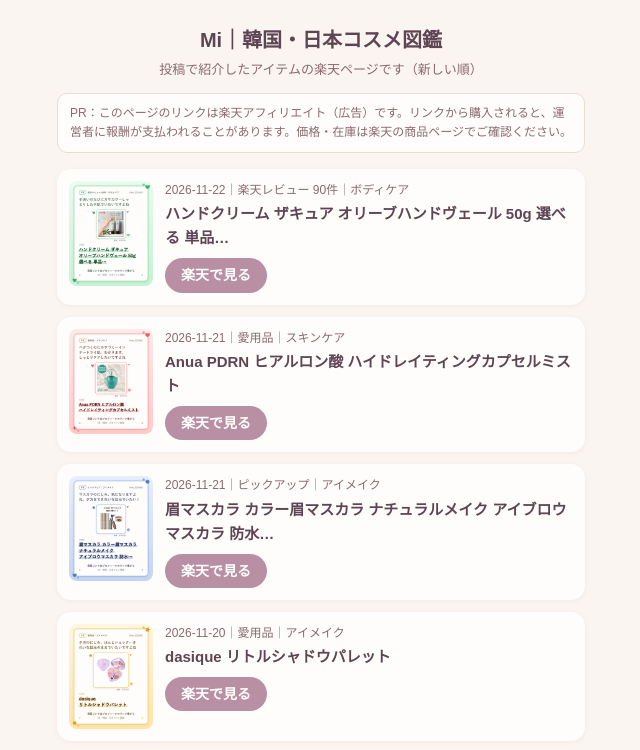
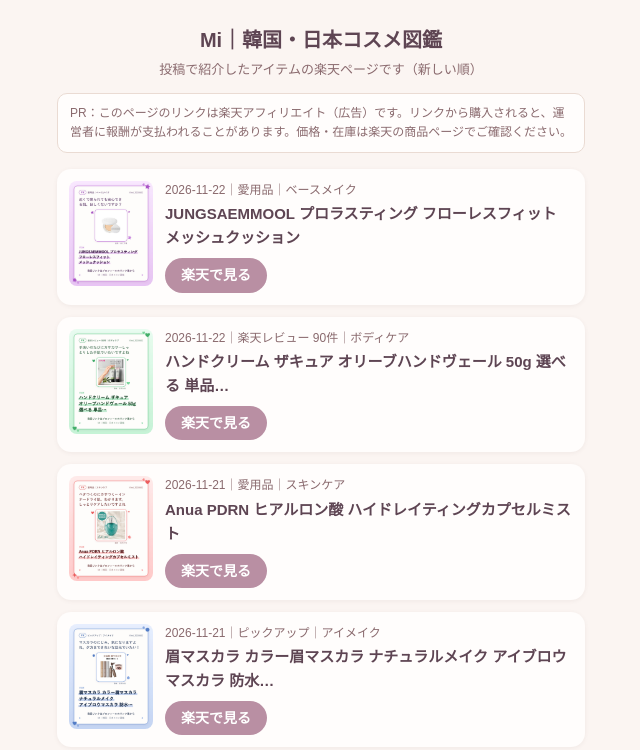
Before and after one commit to k-hiron/mi-cosme, a plain HTML site: page index.html in a window 1280 px wide. Shown: the top 750 px of the page, without its empty margins (319-959 px from the left). Drawn offline with Linux system fonts and the light colour scheme.

Commit message:
リンク集を更新 2026-11-22

```diff
--- a/index.html
+++ b/index.html
@@ -30,6 +30,14 @@
   <p class="lead">投稿で紹介したアイテムの楽天ページです（新しい順）</p>
   <p class="pr">PR：このページのリンクは楽天アフィリエイト（広告）です。リンクから購入されると、運営者に報酬が支払われることがあります。価格・在庫は楽天の商品ページでご確認ください。</p>
   <ul>
+    <li class="item">
+      <a class="thumb" href="https://hb.afl.rakuten.co.jp/hgc/g00rybko.okoh168a.g00rybko.okoh2884/?pc=https%3A%2F%2Fitem.rakuten.co.jp%2Fnet-cosmeleaf%2F2731120994%2F&amp;rafcid=wsc_i_is_a10a53f2-0310-4882-82b6-6ea5506c9239" rel="sponsored noopener" target="_blank"><img src="img/2026-11-22-mwrq79ua.jpg" alt="" loading="lazy" width="108" height="135"></a>
+      <div class="body">
+        <p class="meta">2026-11-22｜愛用品｜ベースメイク</p>
+        <p class="name">JUNGSAEMMOOL プロラスティング フローレスフィット メッシュクッション</p>
+        <a class="btn" href="https://hb.afl.rakuten.co.jp/hgc/g00rybko.okoh168a.g00rybko.okoh2884/?pc=https%3A%2F%2Fitem.rakuten.co.jp%2Fnet-cosmeleaf%2F2731120994%2F&amp;rafcid=wsc_i_is_a10a53f2-0310-4882-82b6-6ea5506c9239" rel="sponsored noopener" target="_blank">楽天で見る</a>
+      </div>
+    </li>
     <li class="item">
       <a class="thumb" href="https://hb.afl.rakuten.co.jp/hgc/g00qecio.okoh1b49.g00qecio.okoh2c5f/?pc=https%3A%2F%2Fitem.rakuten.co.jp%2Fapm24%2Folive-hand-cream%2F&amp;rafcid=wsc_i_is_a10a53f2-0310-4882-82b6-6ea5506c9239" rel="sponsored noopener" target="_blank"><img src="img/2026-11-22-mwr92p21.jpg" alt="" loading="lazy" width="108" height="135"></a>
       <div class="body">
```
